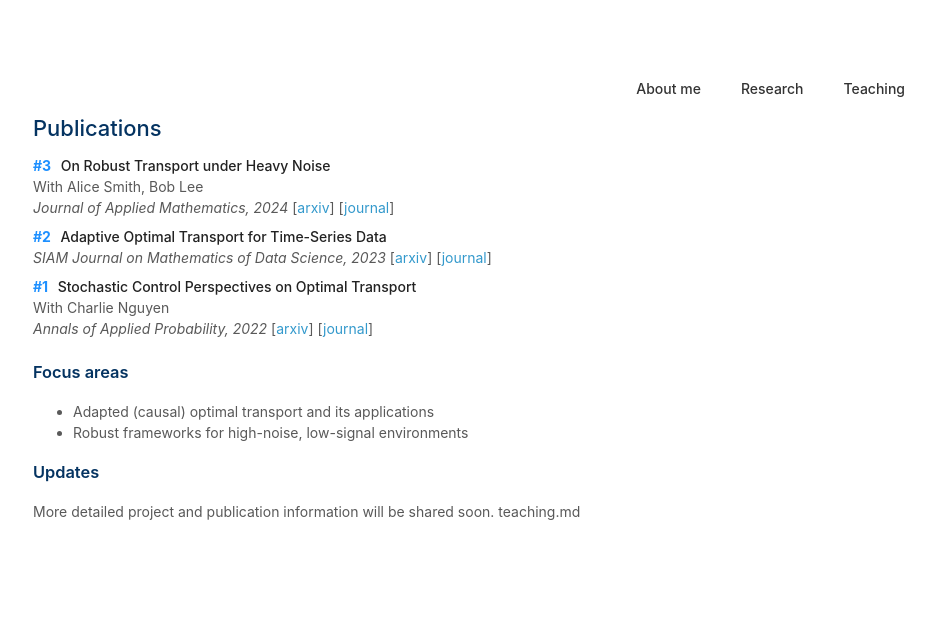
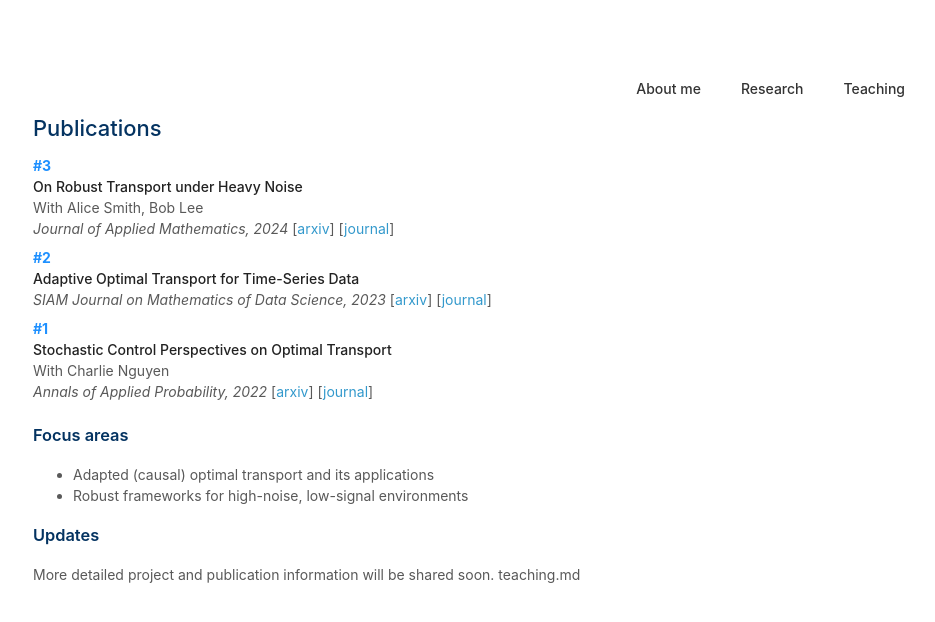
Before and after one commit to Jonghwap/Jonghwap.github.io, a Jekyll site: the page built from research.md, in a window 1280 px wide. Shown: the top 622 px of the page, without its empty margins (207-1142 px from the left). Built offline with Jekyll 4.4.1, drawn with Linux system fonts in a browser that asks for light colours; a style sheet for code colours, icons or effects is not loaded.

Commit message:
Update publication_list.html

```diff
--- a/_includes/publication_list.html
+++ b/_includes/publication_list.html
@@ -4,8 +4,9 @@
 <ol class="publication-list">
   {% for pub in items %}
   <li class="publication-entry">
+    <span class="publication-rank">#{{ total | minus: forloop.index0 }}</span>
+    <div class="publication-details">
       <div class="publication-title">
-      <span class="publication-rank">#{{ total | minus: forloop.index0 }}</span>
         <strong>{{ pub.title }}</strong>
       </div>
       {% if pub.coauthors and pub.coauthors.size > 0 %}
@@ -20,6 +21,7 @@
         [<a href="{{ pub.journal_url }}" target="_blank" rel="noopener">journal</a>]
         {% endif %}
       </div>
+    </div>
   </li>
   {% endfor %}
 </ol>
```
Lines whose indentation alone changed are shown as unchanged.
